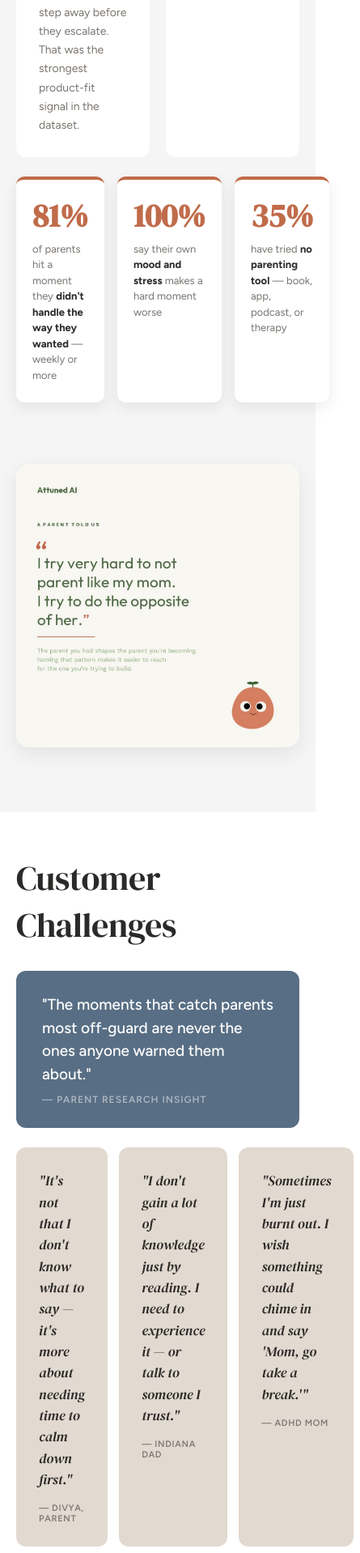
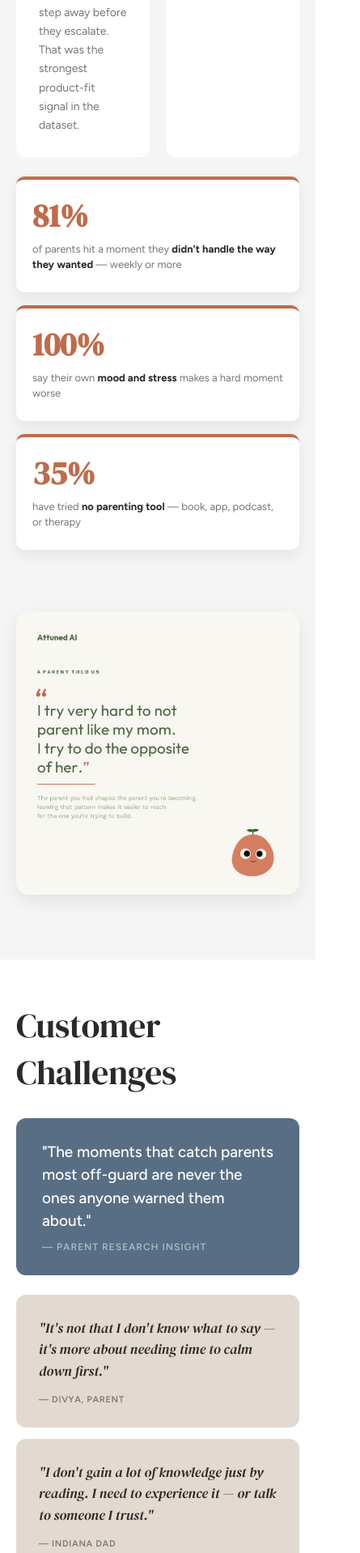
Before and after one commit to Banapoo00/thanh-tran-portfolio, a plain HTML site: page attuned.html in a window 390 px wide. Shown: the part 2639-4557 px from the top of the page at 81% size, 445 px wide, since content can reach past the window. Drawn offline with Linux system fonts and the light colour scheme.

Commit message:
Add files via upload

```diff
--- a/attuned.html
+++ b/attuned.html
@@ -300,6 +300,7 @@ footer { background: var(--black); color: rgba(255,255,255,0.4); text-align: cen
   .ai-io-layout > div:first-child { grid-template-columns: 1fr !important; }
   .ai-io-layout > div:first-child > div:nth-child(2) { display: none; }
   .swipe-hint { display: block !important; }
+  .mobile-3col-stack { grid-template-columns: 1fr !important; }
   .scenario-divider { display: none; }
   .hero-img { display: flex; justify-content: center; margin: 32px auto 0; }
   .hero-img > div:first-child { left: -20px !important; top: -10px !important; }
@@ -442,7 +443,7 @@ footer { background: var(--black); color: rgba(255,255,255,0.4); text-align: cen
         <p style="font-size:14px;line-height:1.65;color:var(--muted);">Not one parent located the problem purely in the child. Parents know what they should do — they can't access it when flooded.</p>
       </div>
     </div>
-    <div style="display:grid;grid-template-columns:repeat(3,1fr);gap:16px;margin-bottom:24px;" class="fade-in">
+    <div style="display:grid;grid-template-columns:repeat(3,1fr);gap:16px;margin-bottom:24px;" class="fade-in mobile-3col-stack">
       <div style="background:var(--white);border-radius:10px;padding:24px 20px;border-top:4px solid var(--coral);box-shadow:0 6px 18px rgba(20,20,20,0.08);">
         <div style="font-family:'DM Serif Display',serif;font-size:40px;font-weight:700;color:var(--coral);line-height:1;">81%</div>
         <p style="font-family:'Figtree',sans-serif;font-size:13px;line-height:1.5;color:var(--muted);margin-top:12px;">of parents hit a moment they <strong style="color:var(--black);">didn't handle the way they wanted</strong> — weekly or more</p>
@@ -477,7 +478,7 @@ footer { background: var(--black); color: rgba(255,255,255,0.4); text-align: cen
       <div class="challenge-quote-text">"The moments that catch parents most off-guard are never the ones anyone warned them about."</div>
       <div class="challenge-quote-source">— Parent research insight</div>
     </div>
-    <div style="display:grid;grid-template-columns:repeat(3,1fr);gap:14px;margin-top:24px;" class="fade-in">
+    <div style="display:grid;grid-template-columns:repeat(3,1fr);gap:14px;margin-top:24px;" class="fade-in mobile-3col-stack">
       <div style="background:var(--beige);border-radius:12px;padding:28px;">
         <div style="font-family:'DM Serif Display',serif;font-size:17px;line-height:1.55;color:var(--black);font-style:italic;margin-bottom:16px;">"It's not that I don't know what to say — it's more about needing time to calm down first."</div>
         <div style="font-size:11px;font-weight:600;letter-spacing:.06em;text-transform:uppercase;color:rgba(44,42,40,0.55);">— Divya, parent</div>
@@ -515,7 +516,7 @@ footer { background: var(--black); color: rgba(255,255,255,0.4); text-align: cen
     <div class="fade-in">
       <div class="eyebrow">Customer Segmentation</div>
     </div>
-    <div style="display:grid;grid-template-columns:repeat(3,1fr);gap:16px;" class="fade-in">
+    <div style="display:grid;grid-template-columns:repeat(3,1fr);gap:16px;" class="fade-in mobile-3col-stack">
       <div style="background:var(--white);border-radius:12px;padding:24px;">
         <div style="font-size:11px;font-weight:700;letter-spacing:.08em;text-transform:uppercase;color:var(--blue);margin-bottom:8px;">Primary user</div>
         <div style="font-family:'DM Serif Display',serif;font-size:20px;color:var(--black);margin-bottom:8px;">Parent of child aged 2–12</div>
```
